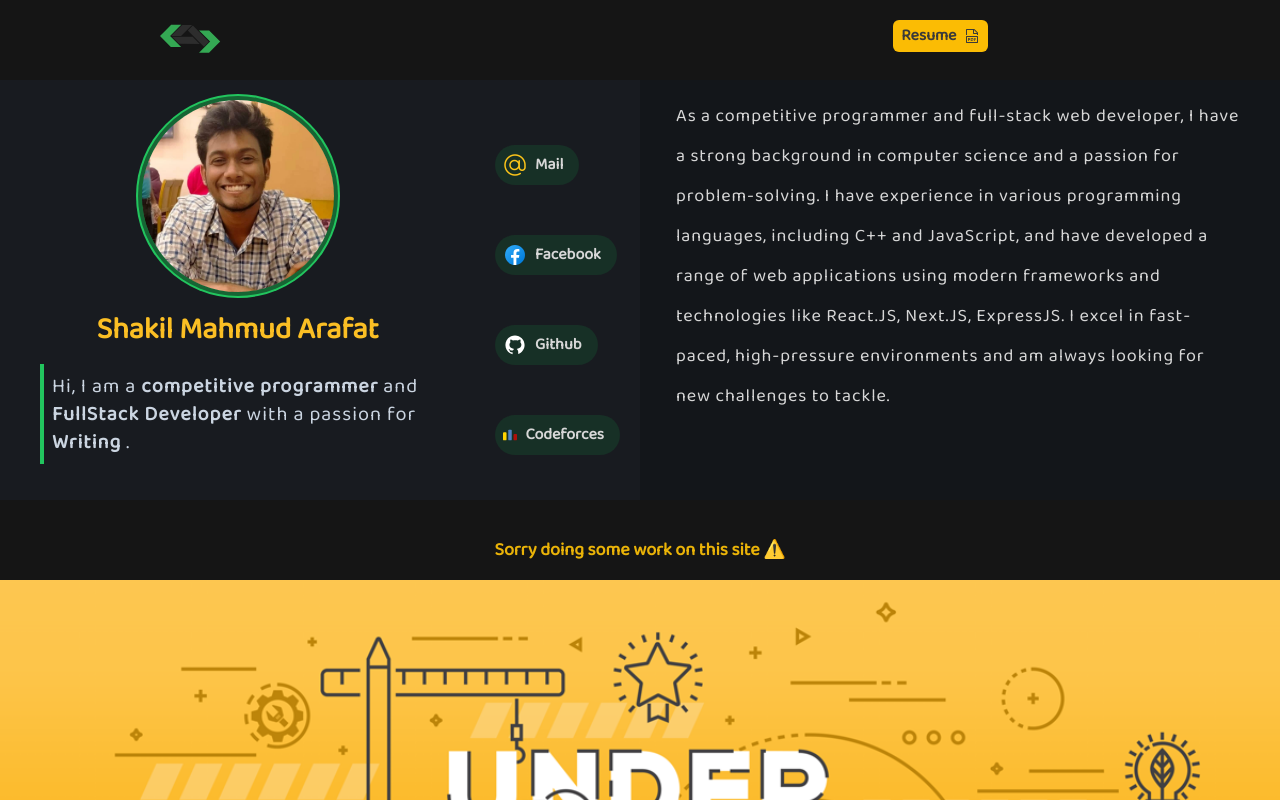
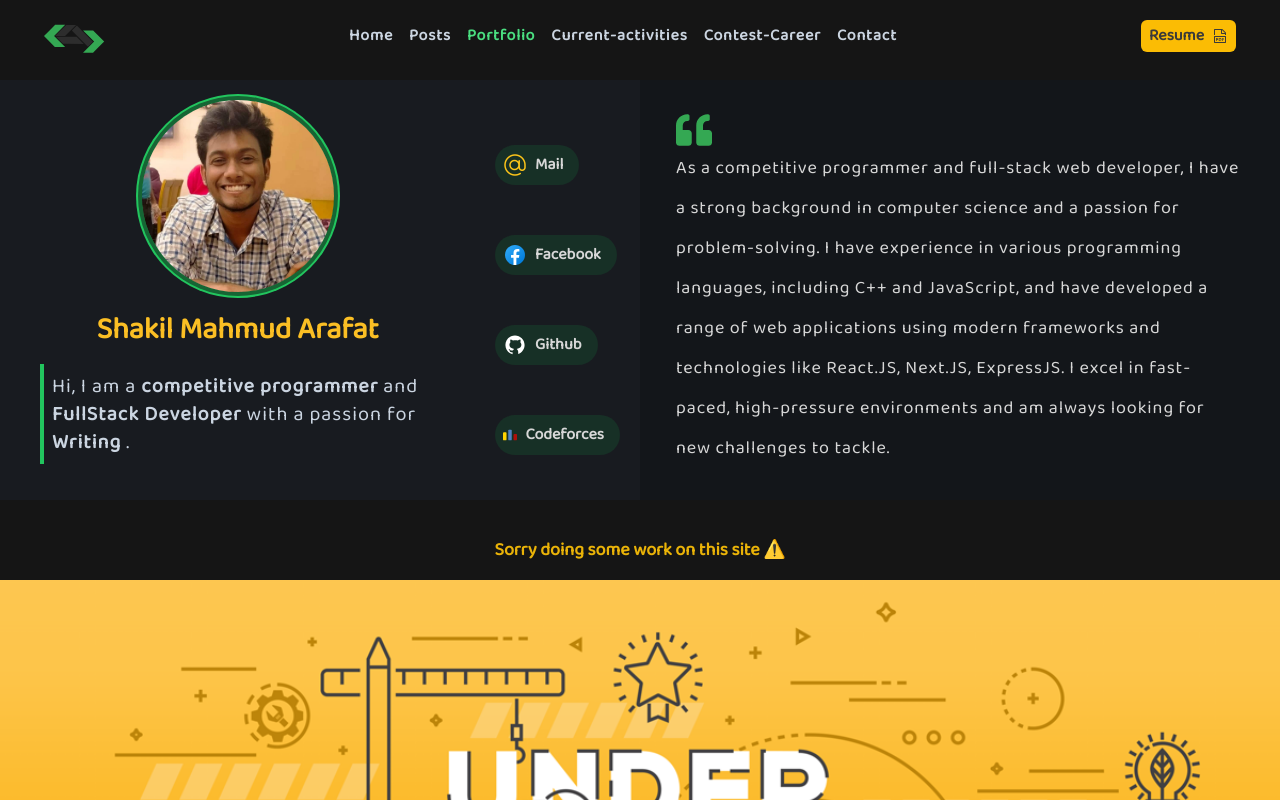
Before and after one commit to s-m-arafat/portfolio, a Next.js app: page /portfolio in a window 1280 px wide. Shown: the top 800 px of the page. Built offline with nearby package versions, Linux system fonts and the light colour scheme.

Commit message:
new design- added desktop nav

```diff
--- a/components/Nav.js
+++ b/components/Nav.js
@@ -6,11 +6,13 @@ import { VscFilePdf } from "react-icons/vsc";
 import Link from "next/link";
 import { useState } from "react";
 import { navLinks } from "../lib/const";
+import { useRouter } from "next/router";
 
 export default function Nav() {
   const [toggle, setToggle] = useState(false);
   const [cls, setCls] = useState("-left-3/4");
   const [overlay, setOverlay] = useState("hidden");
+  const router = useRouter();
   const handleClick = () => {
     if (!toggle) {
       setToggle(true);
@@ -24,7 +26,7 @@ export default function Nav() {
   };
 
   return (
-    <>
+    <nav className="">
       {/* side nav mobile starts */}
       <nav
         className={`z-30 ${cls} fixed h-screen w-3/4 top-0 bg-slate-800/20 backdrop-blur-lg ease-in duration-200`}
@@ -33,25 +35,46 @@ export default function Nav() {
         <div className="w-fit my-[25%] m-auto space-y-2" onClick={handleClick}>
           {navLinks.map((nav) => (
             <Link href={`${nav.path}`} key={nav.text}>
-              <a className="block text-2xl font-semibold green bg-slate-900/30 hover:bg-black/30 hover:rounded-md py-2 px-3">
+              <a
+                className={`block text-2xl font-semibold text-slate-300 bg-slate-800/40 rounded-lg py-2 px-3 ${
+                  router.pathname === nav.path ? "text-green-400" : ""
+                }`}
+              >
                 {nav.text}
               </a>
             </Link>
           ))}
         </div>
       </nav>
-      {/* side nav mobile ends */}
-      <div className="w-full h-20 flex justify-between p-5 lg:pl-40">
+
+      {/* Header*/}
+      <header className="w-full h-20 flex justify-between p-5">
         {/* Logo at start */}
-        <div className="w-1/2 md:w-2/3 ">
+        <div className="md:ml-3 lg:ml-6">
           <Link href="/" passHref>
             <a>
               <Image src={logo} alt="logo" className="cursor-pointer" />
             </a>
           </Link>
         </div>
+
+        {/* desktop nav */}
+        <nav className="text-slate-300 hidden md:flex">
+          {navLinks.map((nav) => (
+            <Link href={`${nav.path}`} key={nav.text}>
+              <a
+                className={`px-2 h-fit font-bold tracking-wider leading-loose ${
+                  router.pathname === nav.path ? "text-green-400" : ""
+                }`}
+              >
+                {nav.text}
+              </a>
+            </Link>
+          ))}
+        </nav>
+
         {/* menu bar hidden at large screen */}
-        <div className="flex w-1/2 md:w-1/3 justify-between ">
+        <div className="flex space-x-6">
           <button className="px-2 black rounded-md font-extrabold block bg-orange h-8 active:scale-90 ease-in-out duration-100 text-center">
             <a href="/Resume.pdf">
               Resume
@@ -68,11 +91,12 @@ export default function Nav() {
             </IconContext.Provider>
           </div>
         </div>
-      </div>
+      </header>
+      {/* overlay */}
       <div
         className={`${overlay} top-0 h-screen w-full z-20 fixed bg-black/10 backdrop-blur-sm`}
         onClick={handleClick}
       ></div>
-    </>
+    </nav>
   );
 }
--- a/components/portfolio/About.js
+++ b/components/portfolio/About.js
@@ -4,6 +4,8 @@ import Link from "next/link";
 import Badge from "../Badge";
 import profile from "./profile.jpg";
 import { sociallinks } from "../../lib/const";
+import { FaQuoteLeft } from "react-icons/fa";
+import { IconContext } from "react-icons/lib";
 
 const About = () => {
   return (
@@ -50,15 +52,20 @@ const About = () => {
           ))}
         </div>
       </section>
-      <section className="lg:w-1/2 p-4 bg-black/20">
-        <p className="w-full px-1 lg:px-5 white leading-2 lg:leading-10 tracking-wider font-thin text-lg lg:text-lg">
-          As a competitive programmer and full-stack web developer, I have a
-          strong background in computer science and a passion for
-          problem-solving. I have experience in various programming languages,
-          including C++ and JavaScript, and have developed a range of web
-          applications using modern frameworks and technologies like React.JS,
-          Next.JS, ExpressJS. I excel in fast-paced, high-pressure environments
-          and am always looking for new challenges to tackle.
+      <section className="lg:w-1/2 p-4 bg-black/20 flex items-center justify-center">
+        <p className="px-1 lg:px-5 white leading-2 lg:leading-10 tracking-wider font-thin text-lg lg:text-lg">
+          <IconContext.Provider value={{ className: "green", size: "2em" }}>
+            <FaQuoteLeft />
+          </IconContext.Provider>
+          <span>
+            As a competitive programmer and full-stack web developer, I have a
+            strong background in computer science and a passion for
+            problem-solving. I have experience in various programming languages,
+            including C++ and JavaScript, and have developed a range of web
+            applications using modern frameworks and technologies like React.JS,
+            Next.JS, ExpressJS. I excel in fast-paced, high-pressure
+            environments and am always looking for new challenges to tackle.
+          </span>
         </p>
       </section>
     </section>
--- a/lib/const.js
+++ b/lib/const.js
@@ -16,20 +16,16 @@ export const navLinks = [
     path: "/portfolio",
   },
   {
-    text: "Current activities",
+    text: "Current-activities",
     path: "/activities",
   },
   {
-    text: "Contest Career",
+    text: "Contest-Career",
     path: "/contests",
   },
   {
     text: "Contact",
     path: "/contact",
-  },
-  {
-    text: "Resume",
-    path: "/resume",
   },
 ];
 export const sociallinks = [
```
Also changed, not shown: pages/_app.js (+2 -5 lines).
